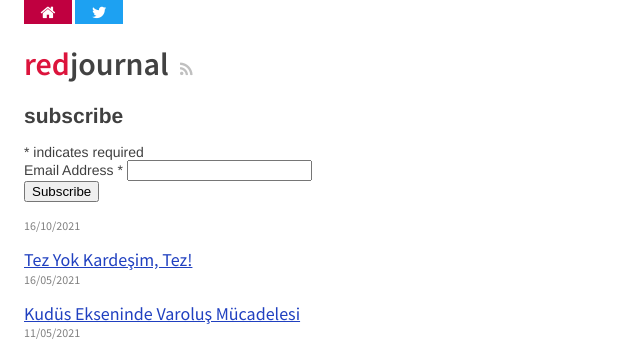
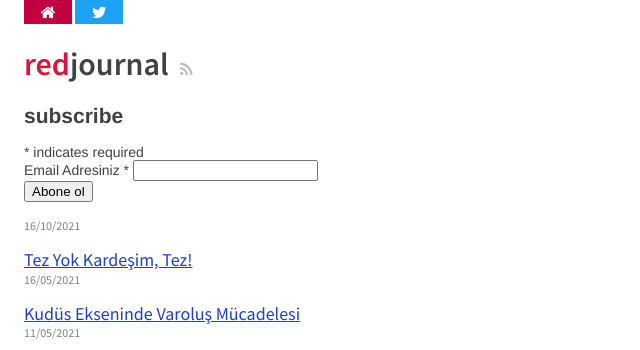
Before and after one commit to erdidemirim/erdidemirim.github.io, a Jekyll site: the page built from index.html, in a window 1280 px wide. Shown: the top 350 px of the page, without its empty margins (0-640 px from the left). Built offline with Jekyll 4.4.1, drawn with Linux system fonts in a browser that asks for light colours; comment, search, counter and statistics services are not loaded.

Commit message:
Update index.html

```diff
--- a/index.html
+++ b/index.html
@@ -6,7 +6,7 @@ layout: base
 
 <div class="navigation">
 	<h1><span style="color:crimson">Red</span><span style="color:#424242">Journal</span>&nbsp;<a class="feed-link icon-rss" rel="alternate" type="application/atom+xml" href="/articles.xml"></a></h1>
-	<div><!-- Begin Mailchimp Signup Form -->
+	<div style="max-width:600px"><!-- Begin Mailchimp Signup Form -->
 <link href="//cdn-images.mailchimp.com/embedcode/classic-10_7.css" rel="stylesheet" type="text/css">
 <style type="text/css">
 	#mc_embed_signup{background:#fff; clear:left; font:14px Helvetica,Arial,sans-serif; }
@@ -19,7 +19,7 @@ layout: base
 	<h2>Subscribe</h2>
 <div class="indicates-required"><span class="asterisk">*</span> indicates required</div>
 <div class="mc-field-group">
-	<label for="mce-EMAIL">Email Address  <span class="asterisk">*</span>
+	<label for="mce-EMAIL">Email Adresiniz  <span class="asterisk">*</span>
 </label>
 	<input type="email" value="" name="EMAIL" class="required email" id="mce-EMAIL">
 </div>
@@ -28,7 +28,7 @@ layout: base
 		<div class="response" id="mce-success-response" style="display:none"></div>
 	</div>    <!-- real people should not fill this in and expect good things - do not remove this or risk form bot signups-->
     <div style="position: absolute; left: -5000px;" aria-hidden="true"><input type="text" name="b_3d89d203c4dd8df2c558c8152_6ba9f668b6" tabindex="-1" value=""></div>
-    <div class="clear"><input type="submit" value="Subscribe" name="subscribe" id="mc-embedded-subscribe" class="button"></div>
+    <div class="clear"><input type="submit" value="Abone ol" name="subscribe" id="mc-embedded-subscribe" class="button"></div>
     </div>
 </form>
 </div>
```
